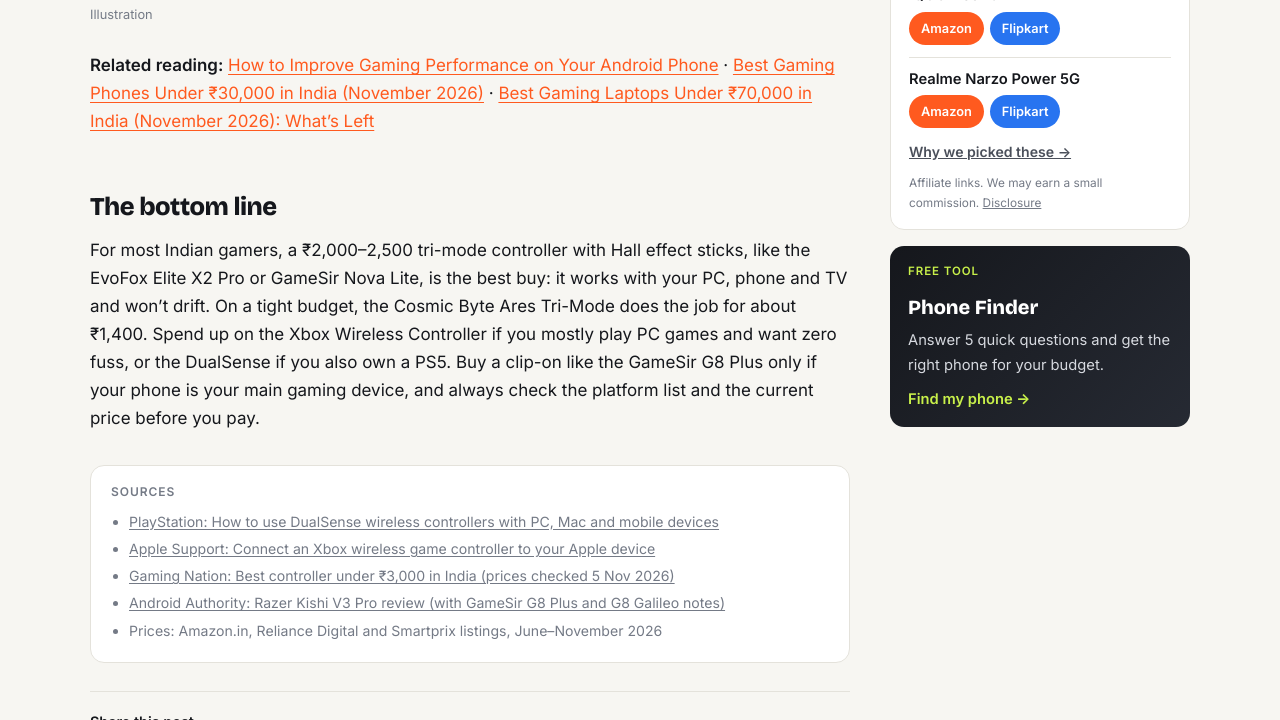
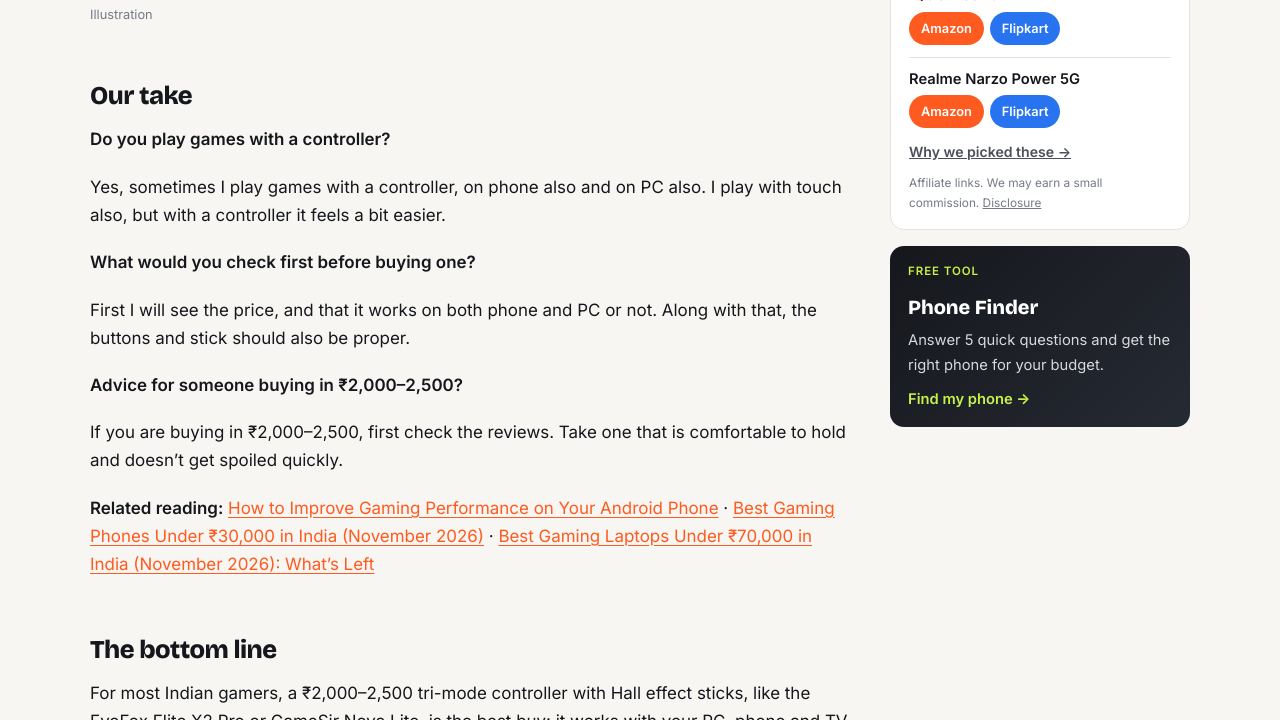
Before and after one commit to kiteksood167/kiteksood167.github.io, a Jekyll site: the page built from _posts/2026-11-22-best-gaming-controllers-india.md, in a window 1280 px wide and 900 px high, scrolled down 5922 px, cut to the strip 180-900 px from the top of the window. Built offline with Jekyll 4.4.1, drawn with Linux system fonts in a browser that asks for light colours; comment, search, counter and statistics services are not loaded.

Commit message:
Add Our take to gaming controllers post
Co-Authored-By: Claude Opus 5.5 <noreply@anthropic.com>
Claude-Session: https://claude.ai/code/session_019q2TsaYyUfQwBS5iqKAhGu

```diff
--- a/_posts/2026-11-22-best-gaming-controllers-india.md
+++ b/_posts/2026-11-22-best-gaming-controllers-india.md
@@ -102,6 +102,20 @@ Clip-ons cost more than a full-size pad with a phone clip, so only buy one if mo
   <figcaption>Illustration</figcaption>
 </figure>
 
+## Our take
+
+**Do you play games with a controller?**
+
+Yes, sometimes I play games with a controller, on phone also and on PC also. I play with touch also, but with a controller it feels a bit easier.
+
+**What would you check first before buying one?**
+
+First I will see the price, and that it works on both phone and PC or not. Along with that, the buttons and stick should also be proper.
+
+**Advice for someone buying in ₹2,000–2,500?**
+
+If you are buying in ₹2,000–2,500, first check the reviews. Take one that is comfortable to hold and doesn't get spoiled quickly.
+
 **Related reading:** [How to Improve Gaming Performance on Your Android Phone](/improve-gaming-performance-android-phone/) · [Best Gaming Phones Under ₹30,000 in India (November 2026)](/best-gaming-phones-under-30000/) · [Best Gaming Laptops Under ₹70,000 in India (November 2026): What's Left](/best-gaming-laptops-under-70000/)
 
 ## The bottom line
```
